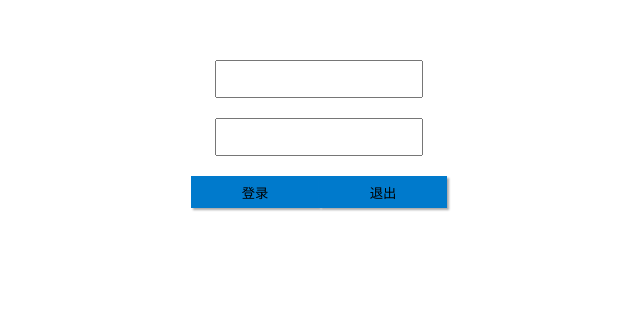
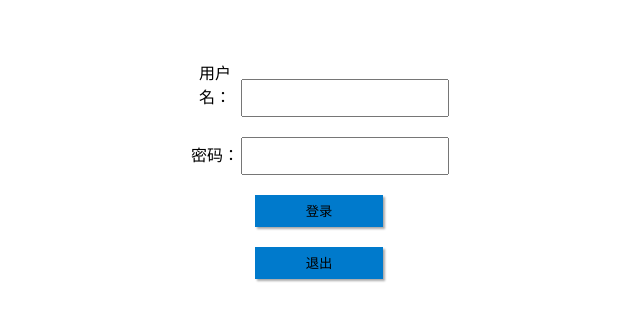
Before and after one commit to 2791778524/react_test, a React (Create React App) app: page / in a window 1280 px wide. Shown: the part 251-572 px from the top of the page, without its empty margins (321-961 px from the left). Built offline with nearby package versions, Linux system fonts and the light colour scheme.

Commit message:
样式修改

```diff
--- a/src/page/HelloWord/Helloworld.js
+++ b/src/page/HelloWord/Helloworld.js
@@ -5,8 +5,8 @@ class HelloWord extends React.Component{
         return (
             <div className='container'>
                 <div className='loginContent'>
-                    <input type="text"></input>
-                    <input type="password"></input>
+                    <div><span>用户名：</span><input type="text"></input></div>
+                    <div><span>密码：</span><input type="password"></input></div>
                     <div>
                         <button onClick={goLogin}>登录</button>
                         <button onClick={outLogin}>退出</button>
--- a/src/page/HelloWord/index.css
+++ b/src/page/HelloWord/index.css
@@ -16,8 +16,11 @@
 
 
 }
+.container .loginContent span{
+    display: inline-block;
+    width: 4vw;
+}
 .container .loginContent input{
-    display: inline-block;
     margin: auto;
     width: 15vw;
     height: 4vh;
@@ -32,4 +35,7 @@
     background: rgb(0, 122, 204);
     box-shadow: 2px 2px 2px #aaa;
     cursor: pointer;
+    display: block;
+    margin: auto;
+    margin-bottom: 20px;
 }
```
